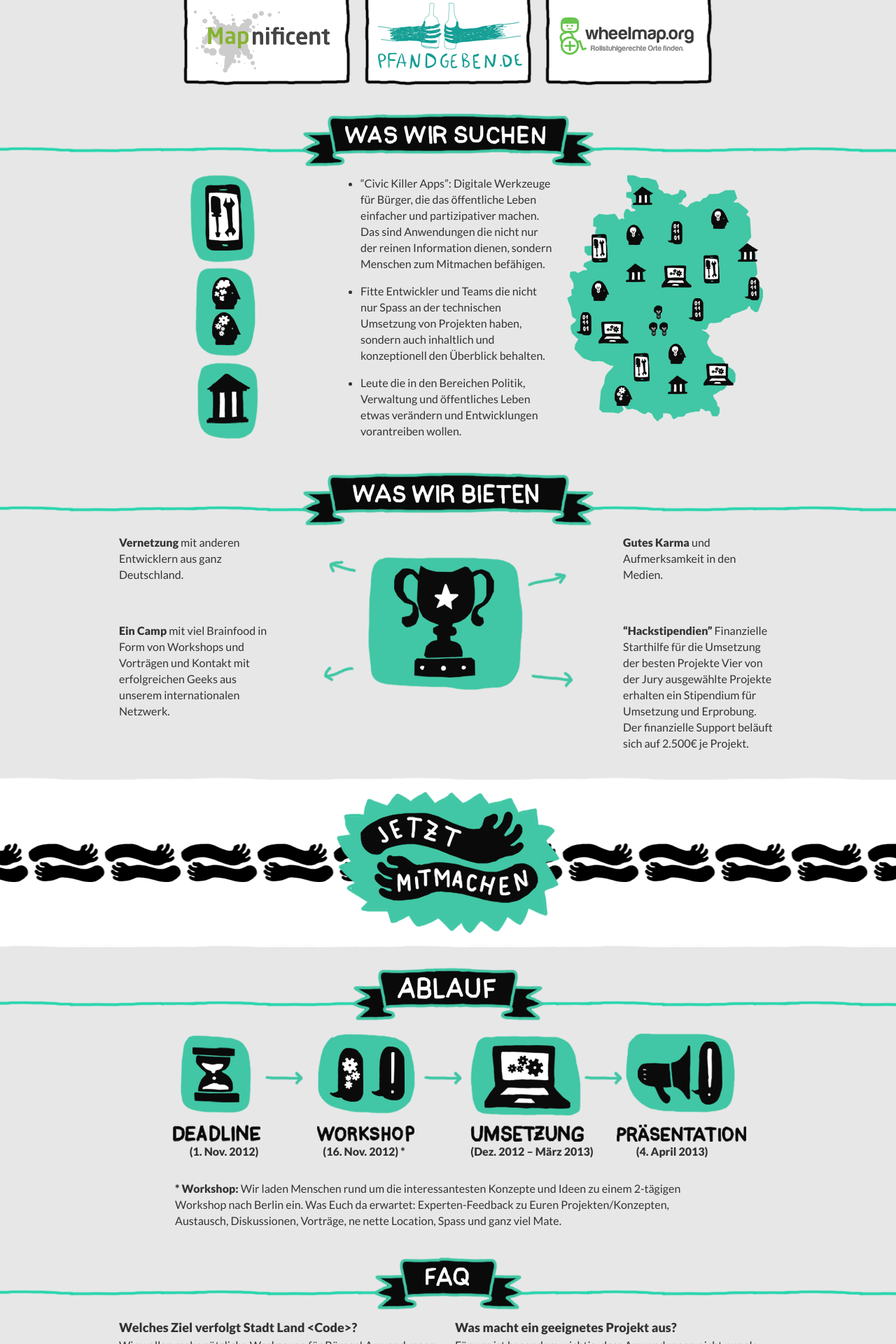
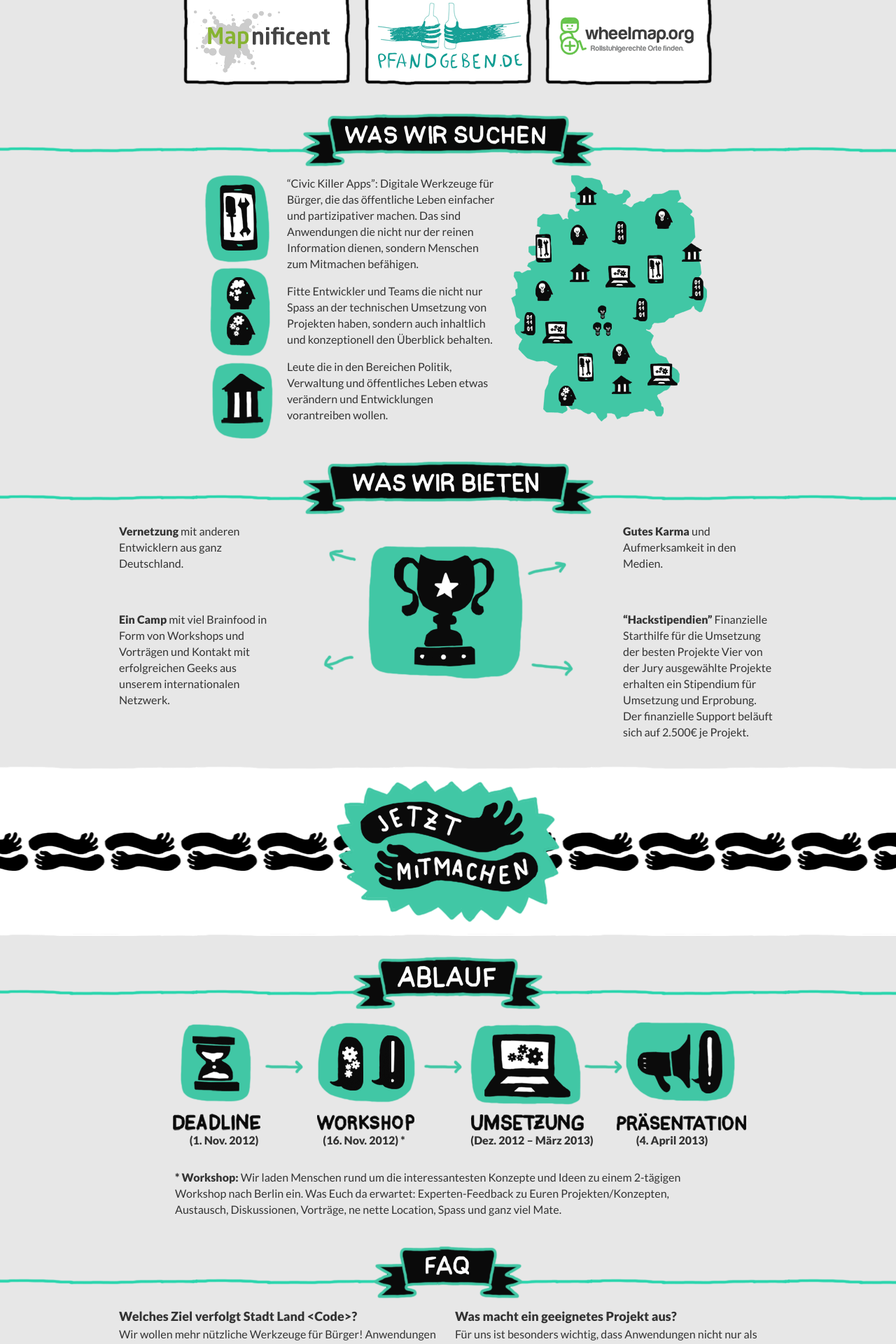
Before and after one commit to okfde/stadtlandcode.de, a Jekyll site: the page built from index.html, in a window 1280 px wide. Shown: the part 1196-3116 px from the top of the page at 70% size. Built offline with Jekyll 4.4.1, drawn with Linux system fonts in a browser that asks for light colours; nearby versions of some CDN libraries; Markdown is read by kramdown in place of the engine named in the settings.

Commit message:
Style Was Wir suchen

```diff
--- a/css/stadtlandcode.less
+++ b/css/stadtlandcode.less
@@ -185,6 +185,10 @@ p, li {
   text-align: center;
 }
 
+.right-img {
+  text-align: right;
+}
+
 .top-pad {
   padding-top: 2em;
 }
--- a/index.html
+++ b/index.html
@@ -83,11 +83,11 @@ title: Willkommen
 
 <div class="container">
 	<div class="row">
-    <div class="span4 center-img">
+    <div class="span3 right-img">
       <img alt="Apps, Ideen, Verwaltung" src="/img/04_01.png">
     </div>
      <div class="span4">
-      <ul class="wantlist">
+      <ul class="unstyled wantlist">
         <li>“Civic Killer Apps”: Digitale Werkzeuge für Bürger, die das öffentliche
         Leben einfacher und partizipativer machen. Das sind Anwendungen die nicht
         nur der reinen Information dienen, sondern Menschen zum Mitmachen befähigen.
```
